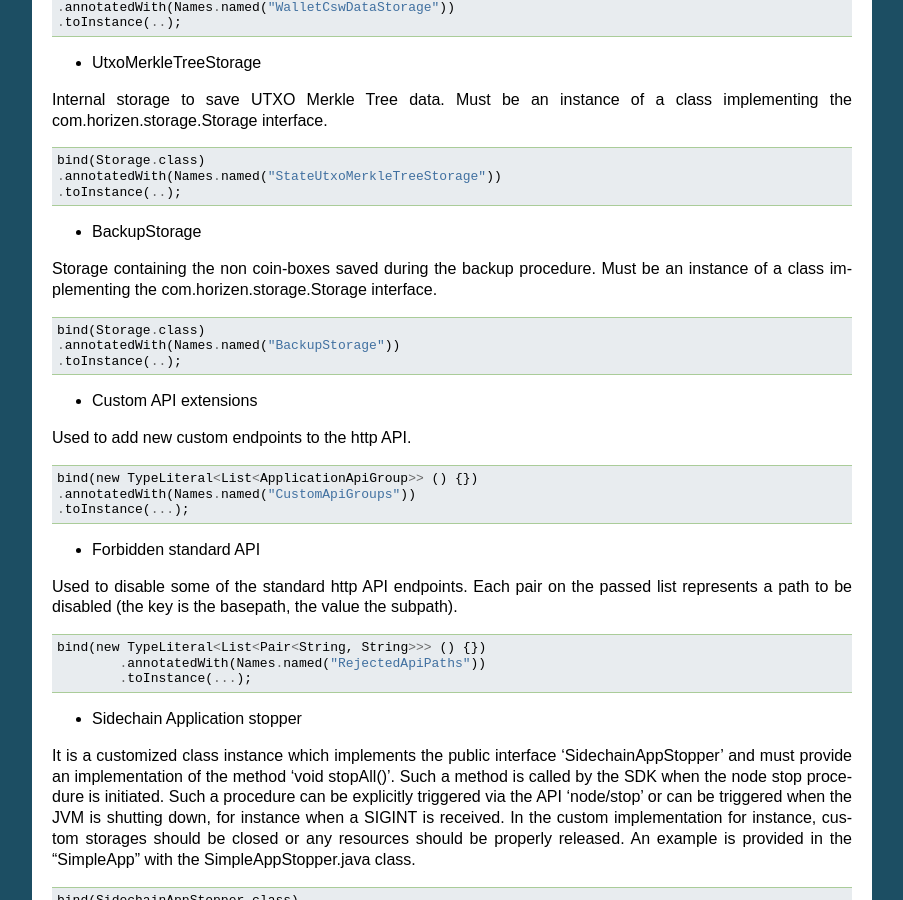
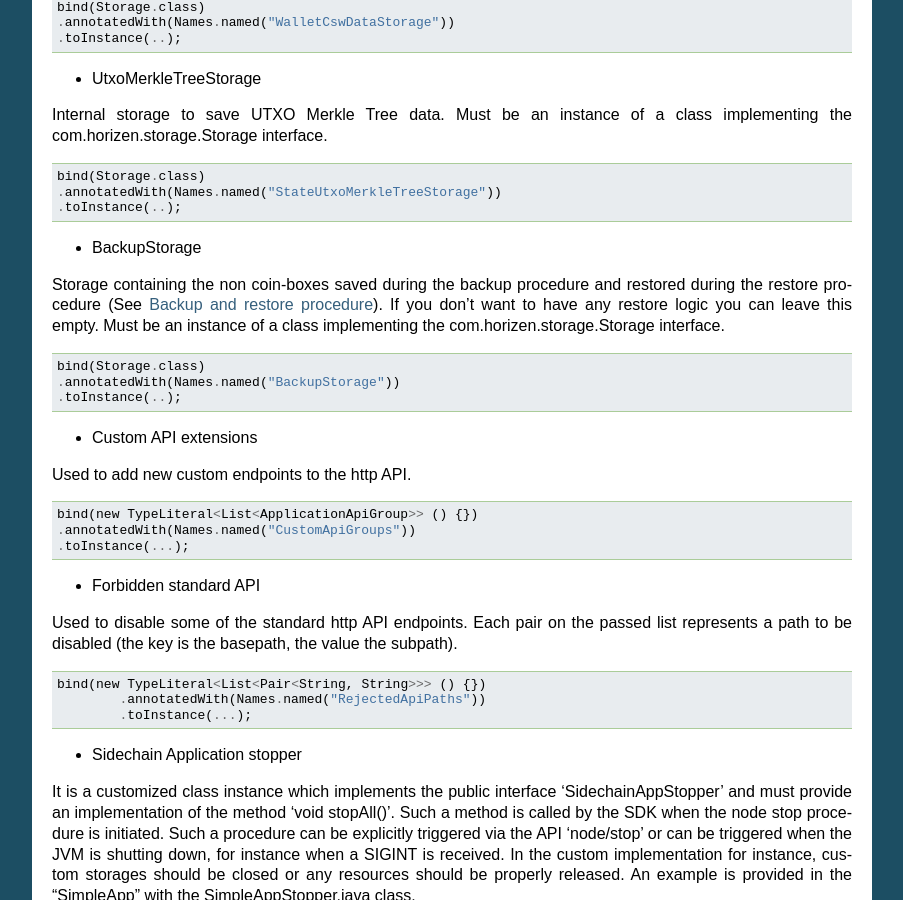
Before and after one commit to HorizenOfficial/developer-horizen-global, a Sphinx documentation site: the page built from docs/introduction/Base-App.rst, in a window 1280 px wide and 900 px high, scrolled down 7627 px. Shown: the whole window, without its empty margins (198-1101 px from the left). Built offline with Sphinx 7.4.7, drawn with Linux system fonts in a browser that asks for light colours; some of the changed text lies outside the part shown.

Commit message:
Changes after review

```diff
--- a/docs/introduction/Base-App.rst
+++ b/docs/introduction/Base-App.rst
@@ -404,7 +405,8 @@ Must be an instance of a class implementing the com.horizen.storage.Storage inte
     	.toInstance(..);
 
 -  BackupStorage
-Storage containing the non coin-boxes saved during the backup procedure.
+Storage containing the non coin-boxes saved during the backup procedure and restored during the restore procedure (See :ref:`backup_and_restore-label`).
+If you don't want to have any restore logic you can leave this empty.
 Must be an instance of a class implementing the com.horizen.storage.Storage interface.
 
 ::
```
Also changed, not shown: other parts of docs/introduction/Base-App.rst (+2 -1 lines), docs/introduction/Sidechain-SDK-extension.rst (+15 -6 lines).
